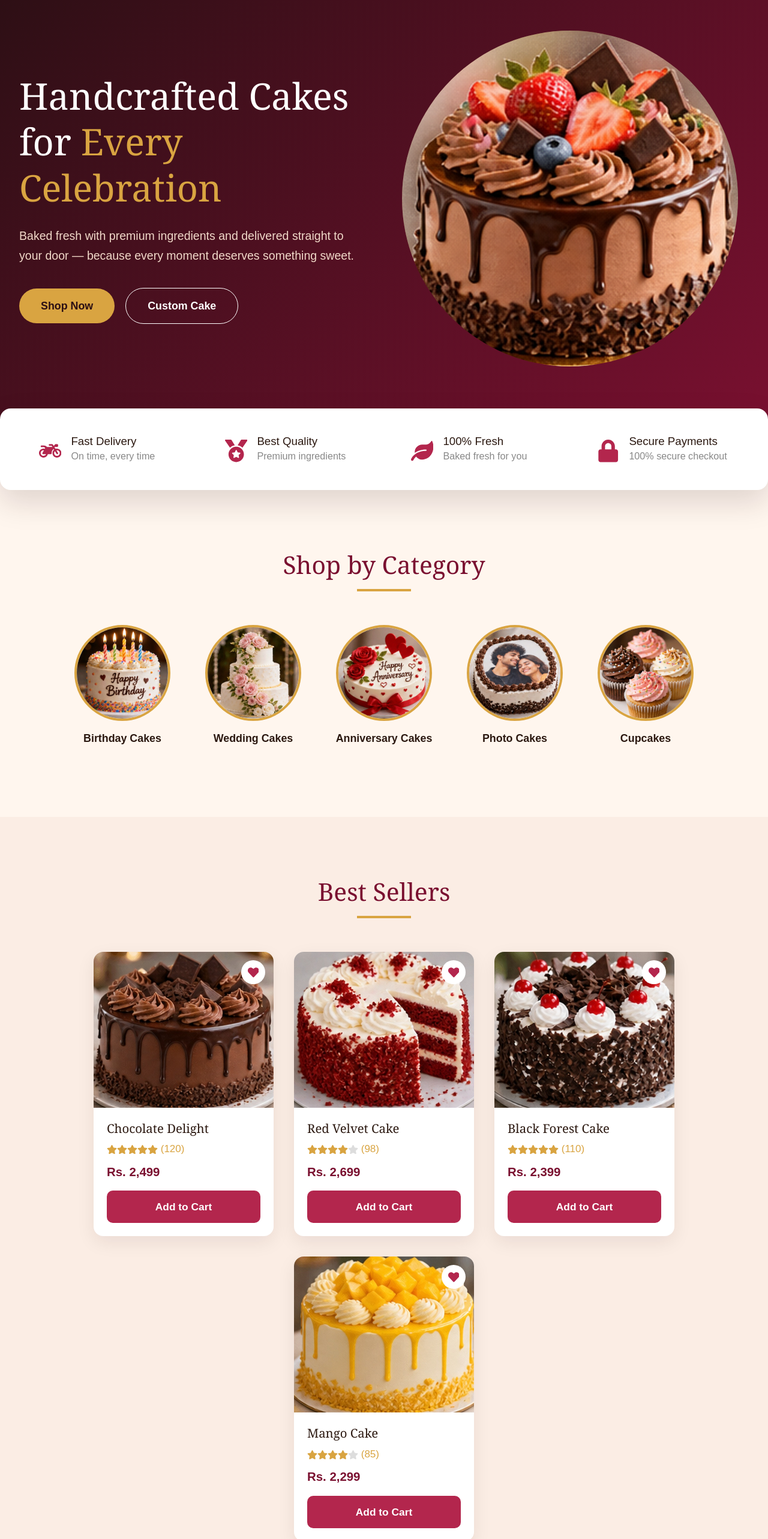
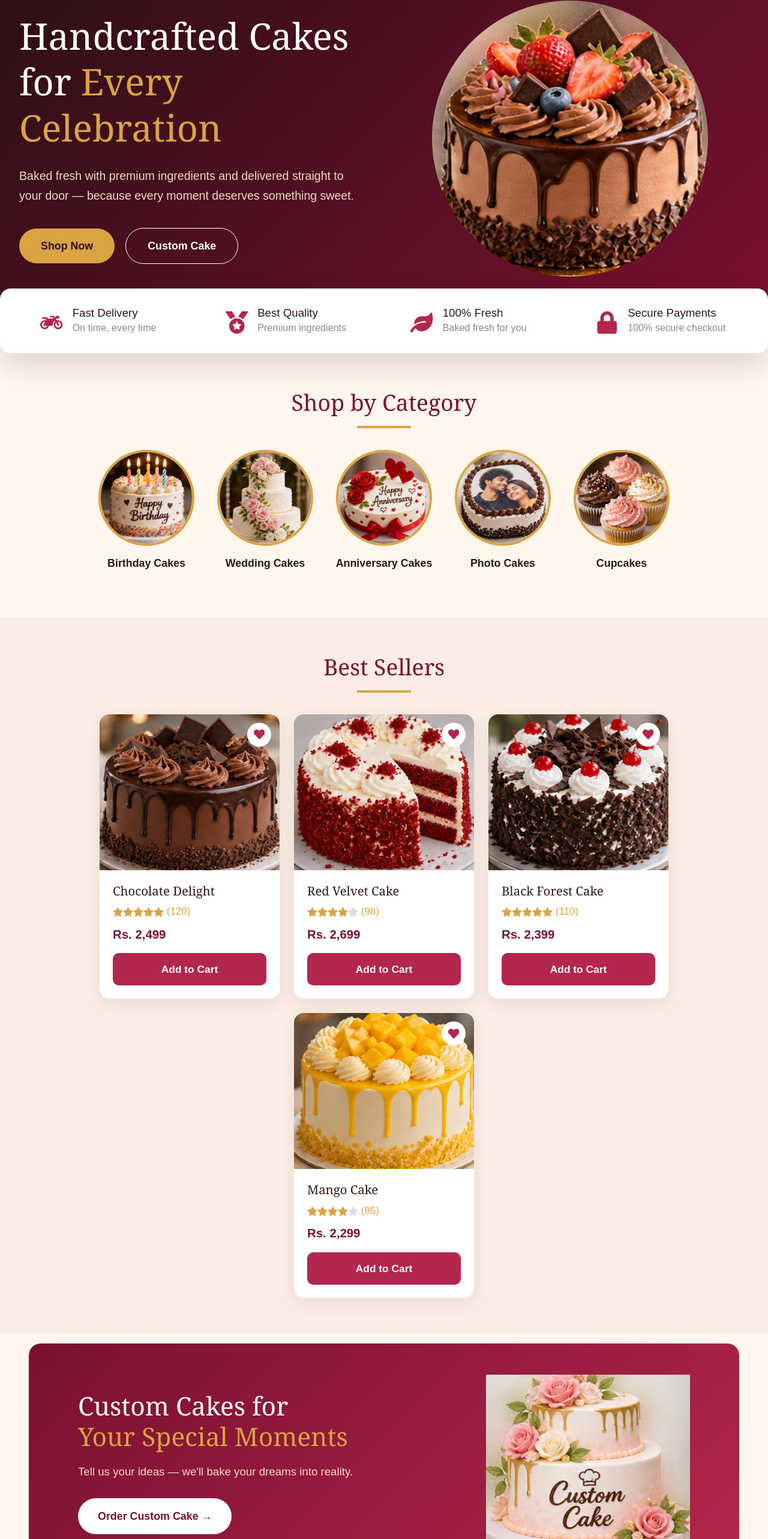
Before and after one commit to abhiasus/Cake-shop, a React (Vite) app: page / in a window 1280 px wide. Shown: the part 199-2765 px from the top of the page at 60% size. Built offline with nearby package versions, Linux system fonts and the light colour scheme.

Commit message:
initial commit

```diff
--- a/src/assets/style/style.css
+++ b/src/assets/style/style.css
@@ -1,4 +1,3 @@
-
 :root {
     --primary: #B3264D;
     --primary-dark: #7A1030;
@@ -124,7 +123,7 @@ a {
 
 .hero-section {
     background: linear-gradient(135deg, var(--dark-bg), var(--primary-dark));
-    padding: 120px 0;
+    padding: 70px 0;
 }
 
 .hero-title {
@@ -170,8 +169,8 @@ a {
 /* Hero Image */
 
 .hero-img-wrap {
-    width: 560px;
-    height: 560px;
+    width: 460px;
+    height: 460px;
     max-width: 100%;
     margin: 0 auto;
     border-radius: 50%;
@@ -214,8 +213,8 @@ a {
     flex-wrap: wrap;
     justify-content: space-around;
 
-    padding: 40px 30px;
-    gap: 24px;
+    padding: 26px 28px;
+    gap: 18px;
 }
 
 .trust-item {
@@ -247,7 +246,7 @@ a {
 ============================== */
 
 .section-pad {
-    padding: 100px 20px;
+    padding: 60px 20px;
 }
 
 .bg-alt {
@@ -256,10 +255,10 @@ a {
 
 .section-title {
     text-align: center;
-    margin-bottom: 56px;
+    margin-bottom: 36px;
     position: relative;
     color: var(--primary-dark);
-    font-size: 2.4rem;
+    font-size: 2.2rem;
 }
 
 .section-title:after {
@@ -280,7 +279,7 @@ a {
     display: flex;
     flex-wrap: wrap;
     justify-content: center;
-    gap: 48px;
+    gap: 28px;
 }
 
 .cat-item {
@@ -324,7 +323,7 @@ a {
     display: flex;
     flex-wrap: wrap;
     justify-content: center;
-    gap: 34px;
+    gap: 24px;
 }
 
 .product-card {
@@ -415,9 +414,9 @@ a {
 
 .custom-banner {
     background: linear-gradient(135deg, var(--primary-dark), var(--primary));
-    margin: 20px 48px;
-    border-radius: 24px;
-    padding: 80px 60px;
+    margin: 16px 48px;
+    border-radius: 20px;
+    padding: 48px 50px;
 }
 
 .banner-inner {
@@ -473,13 +472,13 @@ a {
 .site-footer {
     background: var(--dark-bg);
     color: #f1d9c9;
-    padding: 70px 48px 24px;
+    padding: 44px 48px 20px;
 }
 
 .footer-grid {
     display: flex;
     flex-wrap: wrap;
-    gap: 50px;
+    gap: 32px;
     justify-content: space-between;
 }
 
```
